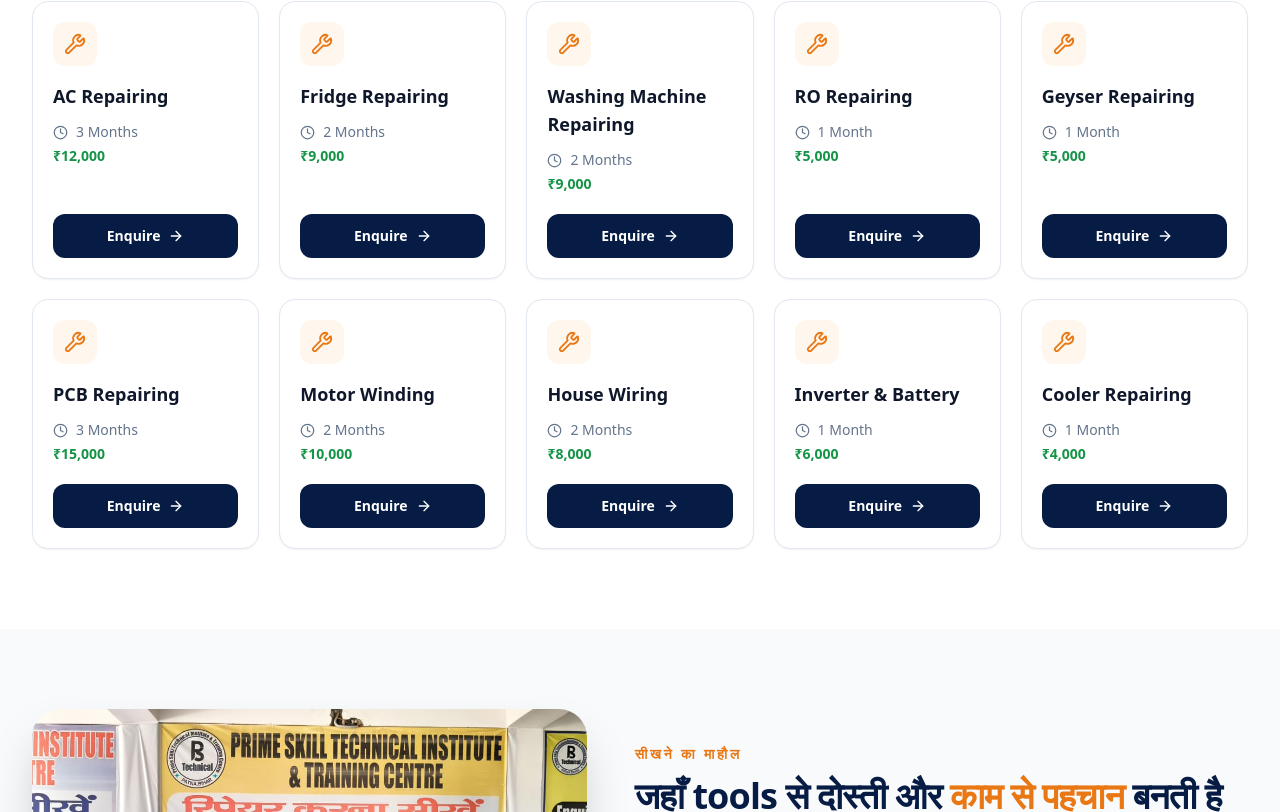
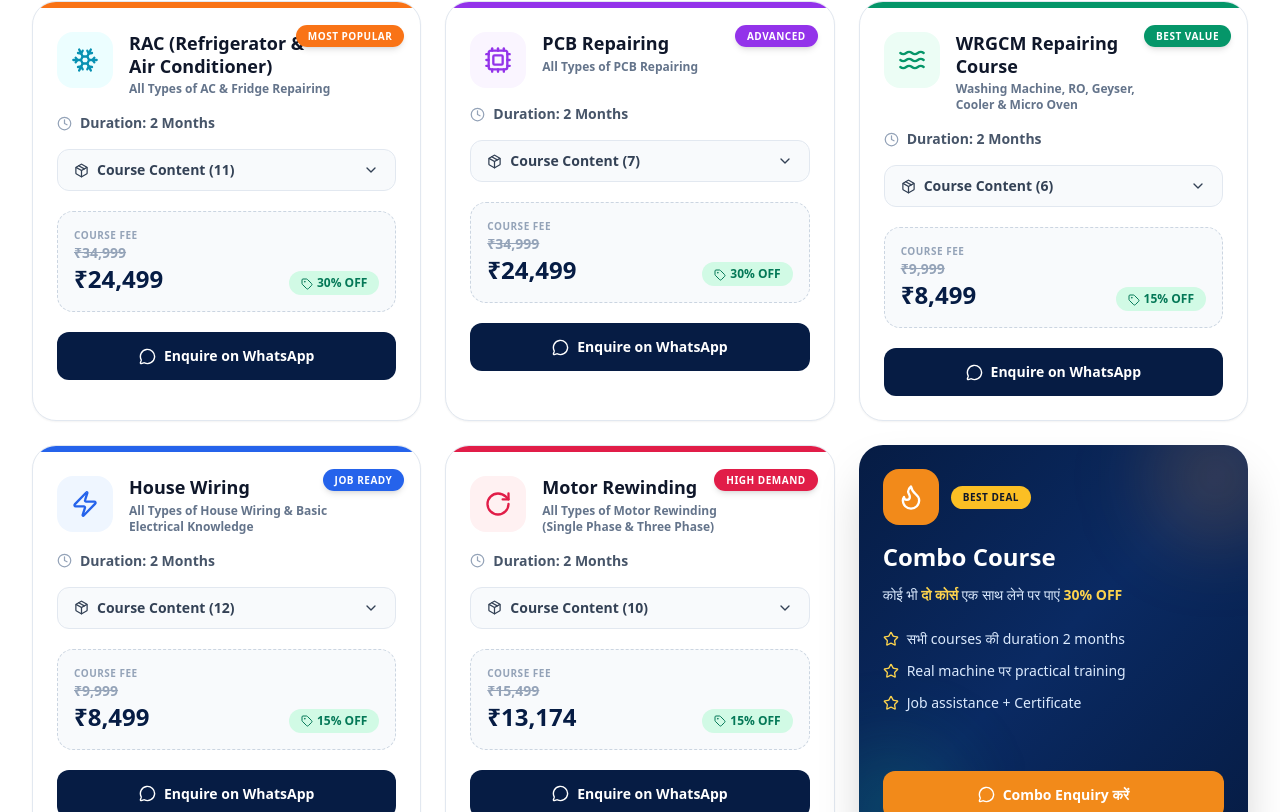
Before and after one commit to dharmsha/primeskill, a Next.js app: page / in a window 1280 px wide. Shown: the part 1528-2340 px from the top of the page. Built offline with nearby package versions, Linux system fonts and the light colour scheme.

Commit message:
first commit

```diff
--- a/app/page.js
+++ b/app/page.js
@@ -16,6 +16,15 @@ import {
   Instagram,
   Clock,
   Award,
+  Snowflake,
+  Cpu,
+  Waves,
+  Zap,
+  RotateCw,
+  Tag,
+  Flame,
+  Package,
+  Star,
 } from "lucide-react";
 
 // ---------- ASSETS ----------
@@ -26,10 +35,140 @@ const ASSETS = {
 };
 
 // ---------- CONSTANTS ----------
-const DISPLAY_NUMBER = "+91 85273785130"; // 👈 apna number daalo
-const WHATSAPP_NUMBER = "85273785130";   // 👈 apna number daalo (bina +)
+const DISPLAY_NUMBER = "+91 85273785130";
+const WHATSAPP_NUMBER = "85273785130";
 
-// ---------- DATA ----------
+// ---------- COURSE DATA (Premium Categories) ----------
+const courseCategories = [
+  {
+    id: "rac",
+    badge: "Most Popular",
+    badgeColor: "bg-orange-500",
+    icon: Snowflake,
+    accent: "text-cyan-600",
+    accentBg: "bg-cyan-50",
+    title: "RAC (Refrigerator & Air Conditioner)",
+    subtitle: "All Types of AC & Fridge Repairing",
+    duration: "2 Months",
+    originalFee: "₹34,999",
+    offFee: "₹24,499",
+    discount: "30% OFF",
+    subCourses: [
+      "Split AC Repairing",
+      "Window AC Repairing",
+      "Hot & Cold AC Repairing",
+      "Inverter AC Repairing",
+      "Non-Inverter AC Repairing",
+      "Single Door Fridge Repairing",
+      "Double Door Fridge Repairing",
+      "Inverter Fridge Repairing",
+      "Non-Inverter Fridge Repairing",
+      "Deep Freezer Repairing",
+      "Water Cooler Repairing",
+    ],
+  },
+  {
+    id: "pcb",
+    badge: "Advanced",
+    badgeColor: "bg-purple-600",
+    icon: Cpu,
+    accent: "text-purple-600",
+    accentBg: "bg-purple-50",
+    title: "PCB Repairing",
+    subtitle: "All Types of PCB Repairing",
+    duration: "2 Months",
+    originalFee: "₹34,999",
+    offFee: "₹24,499",
+    discount: "30% OFF",
+    subCourses: [
+      "AC PCB Repairing",
+      "Fridge PCB Repairing",
+      "Washing Machine PCB Repairing",
+      "RO PCB Repairing",
+      "Geyser PCB Repairing",
+      "Micro Oven PCB Repairing",
+      "Etc.",
+    ],
+  },
+  {
+    id: "wrgcm",
+    badge: "Best Value",
+    badgeColor: "bg-emerald-600",
+    icon: Waves,
+    accent: "text-emerald-600",
+    accentBg: "bg-emerald-50",
+    title: "WRGCM Repairing Course",
+    subtitle: "Washing Machine, RO, Geyser, Cooler & Micro Oven",
+    duration: "2 Months",
+    originalFee: "₹9,999",
+    offFee: "₹8,499",
+    discount: "15% OFF",
+    subCourses: [
+      "All Types of Washing Machine Repairing",
+      "RO (Water Purifier) Repairing",
+      "Geyser Repairing",
+      "Cooler Repairing",
+      "Micro Oven Repairing",
+      "Etc.",
+    ],
+  },
+  {
+    id: "house-wiring",
+    badge: "Job Ready",
+    badgeColor: "bg-blue-600",
+    icon: Zap,
+    accent: "text-blue-600",
+    accentBg: "bg-blue-50",
+    title: "House Wiring",
+    subtitle: "All Types of House Wiring & Basic Electrical Knowledge",
+    duration: "2 Months",
+    originalFee: "₹9,999",
+    offFee: "₹8,499",
+    discount: "15% OFF",
+    subCourses: [
+      "Voltage, Current, Resistance, Power",
+      "AC/DC की जानकारी",
+      "Watt, Ampere",
+      "Conduit Wiring (कंड्यूट वायरिंग)",
+      "Concealed Wiring (कन्सील्ड वायरिंग)",
+      "Surface Wiring (सरफेस वायरिंग)",
+      "One-Way & Two-Way Switch Wiring",
+      "Series & Parallel Wiring",
+      "DB, MCB & RCCB Wiring",
+      "Earthing & Electrical Safety",
+      "Fault Finding & Testing",
+      "Etc.",
+    ],
+  },
+  {
+    id: "motor",
+    badge: "High Demand",
+    badgeColor: "bg-rose-600",
+    icon: RotateCw,
+    accent: "text-rose-600",
+    accentBg: "bg-rose-50",
+    title: "Motor Rewinding",
+    subtitle: "All Types of Motor Rewinding (Single Phase & Three Phase)",
+    duration: "2 Months",
+    originalFee: "₹15,499",
+    offFee: "₹13,174",
+    discount: "15% OFF",
+    subCourses: [
+      "Selling Fan Motor",
+      "Farrata Fan Motor",
+      "Wall Fan Motor",
+      "Table Fan Motor",
+      "Stand Fan Motor",
+      "Tullu Pump Motor",
+      "Submersible Pump Motor",
+      "Aata Chaki Motor",
+      "Induction Motor",
+      "Etc.",
+    ],
+  },
+];
+
+// ---------- BENEFITS ----------
 const benefits = [
   {
     icon: Wrench,
@@ -53,41 +192,108 @@ const benefits = [
   },
 ];
 
-const courses = [
-  { title: "AC Repairing", duration: "3 Months", fees: "₹12,000" },
-  { title: "Fridge Repairing", duration: "2 Months", fees: "₹9,000" },
-  { title: "Washing Machine Repairing", duration: "2 Months", fees: "₹9,000" },
-  { title: "RO Repairing", duration: "1 Month", fees: "₹5,000" },
-  { title: "Geyser Repairing", duration: "1 Month", fees: "₹5,000" },
-  { title: "PCB Repairing", duration: "3 Months", fees: "₹15,000" },
-  { title: "Motor Winding", duration: "2 Months", fees: "₹10,000" },
-  { title: "House Wiring", duration: "2 Months", fees: "₹8,000" },
-  { title: "Inverter & Battery", duration: "1 Month", fees: "₹6,000" },
-  { title: "Cooler Repairing", duration: "1 Month", fees: "₹4,000" },
-];
+// ---------- COMPONENT: CourseCard (Premium) ----------
+function CourseCard({ category, onEnquire }) {
+  const [open, setOpen] = useState(false);
+  const Icon = category.icon;
 
-// ---------- COMPONENT: CourseCard ----------
-function CourseCard({ course, onEnquire }) {
   return (
-    <div className="flex flex-col justify-between rounded-2xl border border-slate-200 bg-white p-5 shadow-sm transition hover:shadow-lg">
-      <div>
-        <div className="mb-4 flex h-11 w-11 items-center justify-center rounded-xl bg-orange-50 text-[#e97713]">
-          <Wrench size={22} />
+    <div className="group relative flex flex-col overflow-hidden rounded-3xl border border-slate-200 bg-white shadow-sm transition-all duration-300 hover:-translate-y-1 hover:shadow-2xl">
+      {/* Top gradient bar */}
+      <div className={`h-1.5 w-full ${category.badgeColor}`} />
+
+      {/* Badge */}
+      <div className="absolute right-4 top-5 z-10">
+        <span
+          className={`rounded-full ${category.badgeColor} px-3 py-1 text-[10px] font-black uppercase tracking-wider text-white shadow-md`}
+        >
+          {category.badge}
+        </span>
+      </div>
+
+      <div className="flex flex-1 flex-col p-6">
+        {/* Icon + Title */}
+        <div className="flex items-start gap-4">
+          <div
+            className={`flex h-14 w-14 shrink-0 items-center justify-center rounded-2xl ${category.accentBg} ${category.accent}`}
+          >
+            <Icon size={28} />
+          </div>
+          <div className="min-w-0 flex-1 pr-16">
+            <h3 className="text-lg font-black leading-tight text-slate-900">
+              {category.title}
+            </h3>
+            <p className="mt-1 text-xs font-semibold text-slate-500">
+              {category.subtitle}
+            </p>
+          </div>
         </div>
-        <h3 className="text-lg font-extrabold text-slate-900">{course.title}</h3>
-        <div className="mt-3 space-y-1 text-sm text-slate-500">
-          <p className="flex items-center gap-2">
-            <Clock size={15} /> {course.duration}
-          </p>
-          <p className="font-bold text-[#159447]">{course.fees}</p>
+
+        {/* Duration */}
+        <div className="mt-4 flex items-center gap-2 text-sm font-bold text-slate-600">
+          <Clock size={15} className="text-slate-400" />
+          Duration: {category.duration}
         </div>
+
+        {/* Sub-courses toggle */}
+        <button
+          onClick={() => setOpen(!open)}
+          className="mt-4 flex w-full items-center justify-between rounded-xl border border-slate-200 bg-slate-50 px-4 py-2.5 text-sm font-bold text-slate-700 transition hover:bg-slate-100"
+        >
+          <span className="flex items-center gap-2">
+            <Package size={15} /> Course Content ({category.subCourses.length})
+          </span>
+          <ChevronDown
+            size={16}
+            className={`transition-transform duration-300 ${open ? "rotate-180" : ""}`}
+          />
+        </button>
+
+        {/* Sub-courses list */}
+        {open && (
+          <ul className="mt-3 space-y-2 rounded-xl bg-slate-50 p-4">
+            {category.subCourses.map((sub) => (
+              <li
+                key={sub}
+                className="flex items-start gap-2 text-sm text-slate-600"
+              >
+                <CheckCircle2
+                  size={15}
+                  className={`mt-0.5 shrink-0 ${category.accent}`}
+                />
+                <span>{sub}</span>
+              </li>
+            ))}
+          </ul>
+        )}
+
+        {/* Fees */}
+        <div className="mt-5 flex items-end justify-between rounded-2xl border border-dashed border-slate-300 bg-slate-50 p-4">
+          <div>
+            <p className="text-[10px] font-black uppercase tracking-wider text-slate-400">
+              Course Fee
+            </p>
+            <p className="text-sm font-bold text-slate-400 line-through">
+              {category.originalFee}
+            </p>
+            <p className="text-2xl font-black text-[#061c44]">
+              {category.offFee}
+            </p>
+          </div>
+          <span className="rounded-full bg-emerald-100 px-3 py-1 text-xs font-black text-emerald-700">
+            <Tag size={12} className="mr-1 inline" />
+            {category.discount}
+          </span>
+        </div>
+
+        {/* Enquire button */}
+        <button
+          onClick={() => onEnquire(category.title)}
+          className="mt-5 flex w-full items-center justify-center gap-2 rounded-xl bg-[#061c44] px-4 py-3.5 text-sm font-extrabold text-white transition hover:bg-blue-900"
+        >
+          <MessageCircle size={17} /> Enquire on WhatsApp
+        </button>
       </div>
-      <button
-        onClick={() => onEnquire(course.title)}
-        className="mt-5 flex items-center justify-center gap-2 rounded-xl bg-[#061c44] px-4 py-3 text-sm font-extrabold text-white transition hover:bg-blue-900"
-      >
-        Enquire <ArrowRight size={16} />
-      </button>
     </div>
   );
 }
@@ -218,10 +424,10 @@ export default function Page() {
       <section className="relative z-10 mx-auto -mt-9 max-w-6xl px-4">
         <div className="grid grid-cols-2 overflow-hidden rounded-2xl border border-slate-100 bg-white shadow-xl sm:grid-cols-4">
           {[
-            { value: "10+", label: "Technical Courses" },
+            { value: "5+", label: "Premium Courses" },
             { value: "100%", label: "Practical Training" },
             { value: "1:1", label: "Trainer Guidance" },
-            { value: "∞", label: "Skill Opportunities" },
+            { value: "30%", label: "Combo Discount" },
           ].map((item) => (
             <div
               key={item.label}
@@ -275,7 +481,7 @@ export default function Page() {
         </div>
       </section>
 
-      {/* COURSES */}
+      {/* COURSES - Premium Categories */}
       <section id="courses" className="bg-white py-20">
         <div className="container mx-auto px-4 lg:px-8">
           <div className="flex flex-col justify-between gap-5 sm:flex-row sm:items-end">
@@ -289,7 +495,7 @@ export default function Page() {
               </h2>
               <p className="mt-4 max-w-xl text-slate-600">
                 हर course में theory के साथ real machine पर practice और
-                troubleshooting सिखाई जाती है।
+                troubleshooting सिखाई जाती है। सभी courses की duration 2 months है।
               </p>
             </div>
             <button
@@ -299,14 +505,65 @@ export default function Page() {
               Course enquiry <ChevronDown size={16} />
             </button>
           </div>
-          <div className="mt-12 grid gap-5 sm:grid-cols-2 lg:grid-cols-3 xl:grid-cols-5">
-            {courses.map((course) => (
+
+          <div className="mt-12 grid gap-6 md:grid-cols-2 xl:grid-cols-3">
+            {courseCategories.map((category) => (
               <CourseCard
-                key={course.title}
-                course={course}
+                key={category.id}
+                category={category}
                 onEnquire={enquire}
               />
             ))}
+
+            {/* COMBO COURSE CARD */}
+            <div className="relative flex flex-col overflow-hidden rounded-3xl bg-gradient-to-br from-[#061c44] via-[#0a2a63] to-[#061c44] p-6 text-white shadow-2xl md:col-span-2 xl:col-span-1">
+              <div className="absolute -right-8 -top-8 h-32 w-32 rounded-full bg-[#f28a1a]/20 blur-2xl" />
+              <div className="absolute -bottom-8 -left-8 h-32 w-32 rounded-full bg-emerald-500/20 blur-2xl" />
+
+              <div className="relative z-10 flex flex-1 flex-col">
+                <div className="mb-4 flex items-center gap-3">
+                  <div className="flex h-14 w-14 items-center justify-center rounded-2xl bg-[#f28a1a] text-white">
+                    <Flame size={28} />
+                  </div>
+                  <span className="rounded-full bg-amber-400 px-3 py-1 text-[10px] font-black uppercase tracking-wider text-slate-900">
+                    Best Deal
+                  </span>
+                </div>
+
+                <h3 className="text-2xl font-black">Combo Course</h3>
+                <p className="mt-2 text-sm leading-7 text-blue-100">
+                  कोई भी <span className="font-black text-amber-300">दो कोर्स</span>{" "}
+                  एक साथ लेने पर पाएं{" "}
+                  <span className="font-black text-amber-300">30% OFF</span>
+                </p>
+
+                <div className="mt-5 space-y-3">
+                  <div className="flex items-center gap-2 text-sm text-blue-100">
+                    <Star size={16} className="text-amber-300" />
+                    सभी courses की duration 2 months
+                  </div>
+                  <div className="flex items-center gap-2 text-sm text-blue-100">
+                    <Star size={16} className="text-amber-300" />
+                    Real machine पर practical training
+                  </div>
+                  <div className="flex items-center gap-2 text-sm text-blue-100">
+                    <Star size={16} className="text-amber-300" />
+                    Job assistance + Certificate
+                  </div>
+                </div>
+
+                <div className="mt-auto pt-6">
+                  <button
+                    onClick={() =>
+                      enquire("Combo Course (कोई भी दो कोर्स - 30% OFF)")
+                    }
+                    className="flex w-full items-center justify-center gap-2 rounded-xl bg-[#f28a1a] px-4 py-3.5 text-sm font-extrabold text-white transition hover:bg-orange-500"
+                  >
+                    <MessageCircle size={17} /> Combo Enquiry करें
+                  </button>
+                </div>
+              </div>
+            </div>
           </div>
         </div>
       </section>
@@ -473,11 +730,14 @@ export default function Page() {
                 className="mt-2 w-full rounded-xl border border-slate-200 bg-white px-4 py-3 font-normal outline-none transition focus:border-[#e97713] focus:ring-2 focus:ring-orange-100"
               >
                 <option value="">कोर्स select करें</option>
-                {courses.map((course) => (
-                  <option key={course.title} value={course.title}>
-                    {course.title}
+                {courseCategories.map((cat) => (
+                  <option key={cat.id} value={cat.title}>
+                    {cat.title}
                   </option>
                 ))}
+                <option value="Combo Course (कोई भी दो कोर्स - 30% OFF)">
+                  Combo Course (कोई भी दो कोर्स - 30% OFF)
+                </option>
               </select>
             </label>
 
@@ -515,6 +775,15 @@ export default function Page() {
           </form>
         </div>
       </section>
+
+      {/* STICKY WHATSAPP FLOAT */}
+      <button
+        onClick={() => enquire()}
+        className="fixed bottom-6 right-5 z-50 flex h-14 w-14 items-center justify-center rounded-full bg-[#25D366] text-white shadow-2xl transition hover:scale-110"
+        aria-label="Chat on WhatsApp"
+      >
+        <MessageCircle size={26} />
+      </button>
     </main>
   );
 }
```
